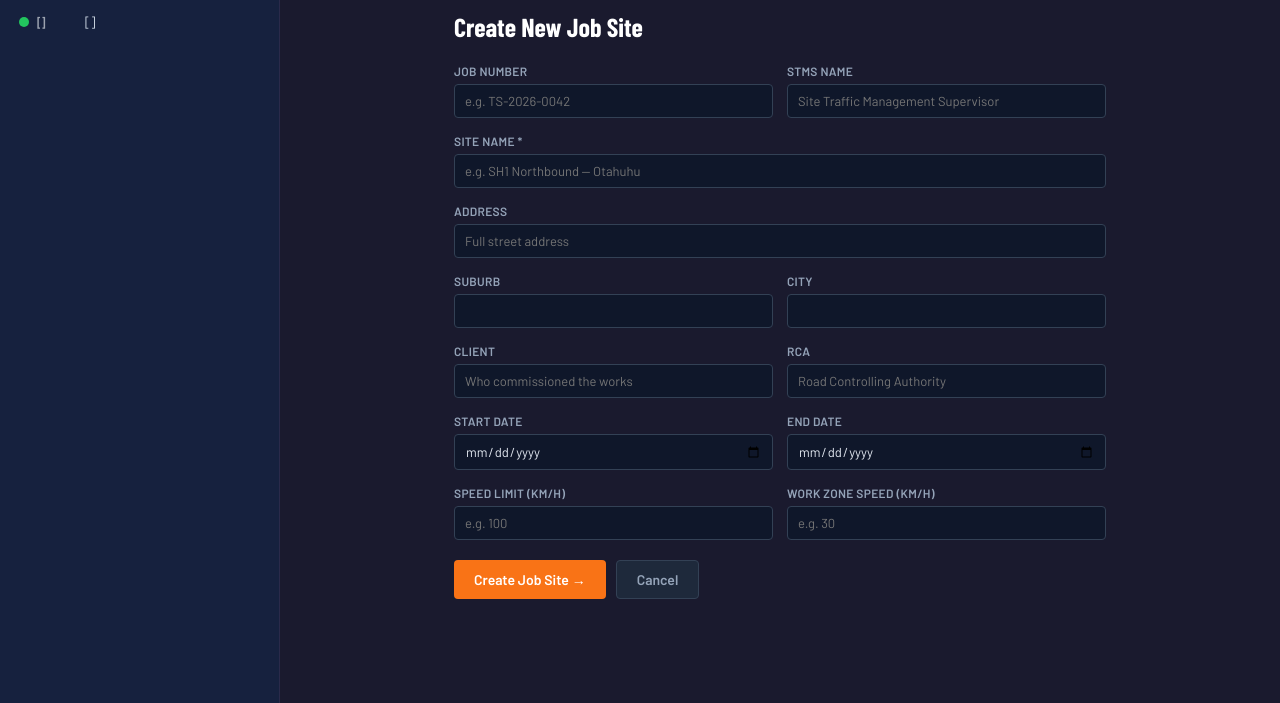
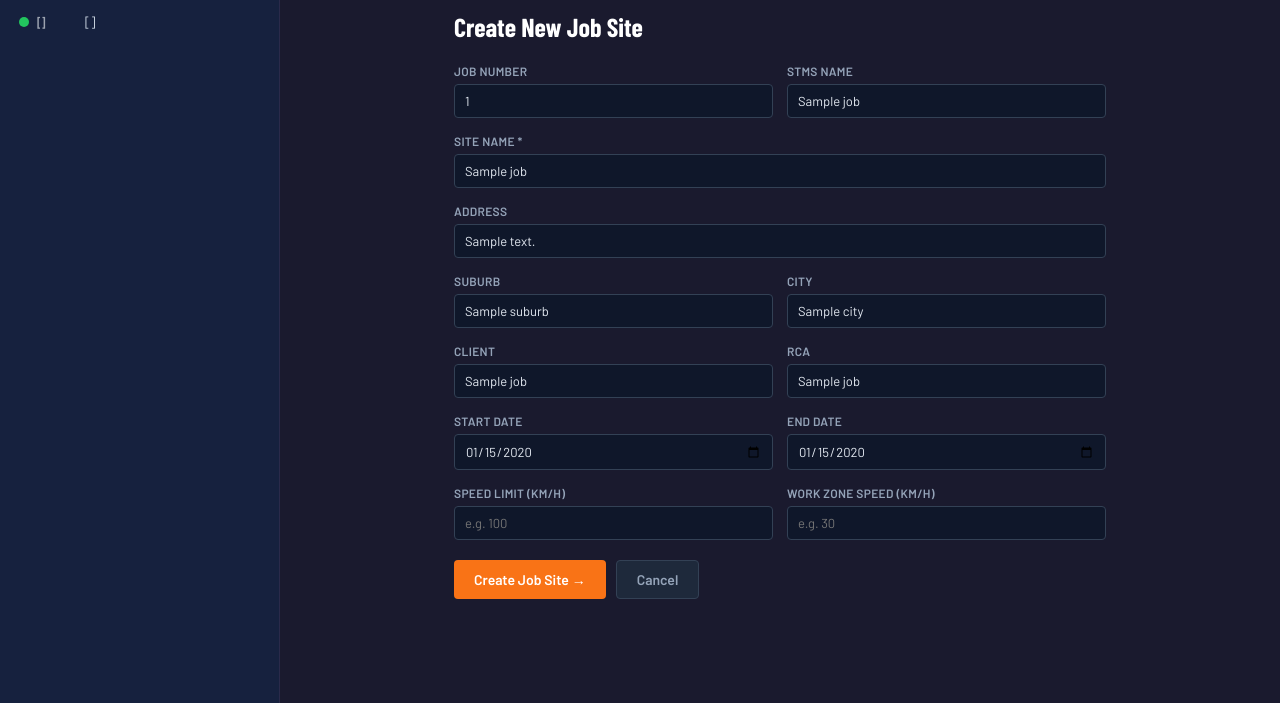
Before and after one commit to arshdeepromy/Compliance-Audit-Tool, a Flask app: template app/templates/tm/job_form.html in a window 1280 px wide. Shown: the part 97-800 px from the top of the page. Run offline with Flask 3, Linux system fonts and the light colour scheme; the template is opened without the code that fills it: most values are stand-ins (such as "Sample title", 1, 10 or a date in 2020); some libraries are stand-ins or nearby versions.

Commit message:
Add job edit, status workflow (complete/cancel/reopen), read-only lock for closed jobs

```diff
--- a/app/templates/tm/job_dashboard.html
+++ b/app/templates/tm/job_dashboard.html
@@ -41,6 +41,7 @@
   </div>
 
   <div class="top-actions">
+    <a href="{{ url_for('tm_jobs.job_edit', job_id=job.id) }}" class="btn btn-secondary">✏ Edit Job</a>
     <a href="{{ url_for('tm_jobs.job_subjects', job_id=job.id) }}" class="btn btn-primary">Edit Subjects</a>
     <a href="{{ url_for('tm_jobs.job_risks', job_id=job.id) }}" class="btn btn-primary">View Risk Register</a>
     <a href="{{ url_for('tm_jobs.job_report', job_id=job.id) }}" class="btn btn-secondary">Print Report</a>
--- a/app/templates/tm/job_form.html
+++ b/app/templates/tm/job_form.html
@@ -1,5 +1,5 @@
 {% extends "base.html" %}
-{% block title %}New Job Site — {{ branding.company_name }}{% endblock %}
+{% block title %}{{ 'Edit' if mode == 'edit' else 'New' }} Job Site — {{ branding.company_name }}{% endblock %}
 
 {% block content %}
 <style>
@@ -14,30 +14,83 @@
   .btn{display:inline-block;padding:8px 20px;border-radius:4px;font-size:14px;font-weight:600;text-decoration:none;border:none;cursor:pointer;font-family:"Barlow",sans-serif}
   .btn-primary{background:#f97316;color:#fff}.btn-primary:hover{background:#fb923c}
   .btn-secondary{background:#1e293b;color:#94a3b8;border:1px solid #334155}
-  .form-actions{margin-top:20px;display:flex;gap:10px}
+  .btn-danger{background:rgba(239,68,68,.15);color:#f87171;border:1px solid rgba(239,68,68,.3)}.btn-danger:hover{background:rgba(239,68,68,.25)}
+  .btn-success{background:rgba(34,197,94,.15);color:#4ade80;border:1px solid rgba(34,197,94,.3)}.btn-success:hover{background:rgba(34,197,94,.25)}
+  .form-actions{margin-top:20px;display:flex;gap:10px;flex-wrap:wrap}
+  .status-badge{font-size:12px;font-weight:700;padding:3px 10px;border-radius:3px;text-transform:uppercase;vertical-align:middle}
+  .st-draft{background:rgba(100,116,139,.15);color:#94a3b8}
+  .st-active{background:rgba(34,197,94,.15);color:#4ade80}
+  .st-completed{background:rgba(59,130,246,.15);color:#60a5fa}
+  .st-cancelled{background:rgba(239,68,68,.15);color:#f87171}
+  .close-section{margin-top:24px;padding-top:20px;border-top:1px solid #1e293b}
+  .close-section h3{font-family:"Barlow Condensed",sans-serif;font-size:16px;color:#94a3b8;margin-bottom:10px}
 </style>
 
 <div class="tm-form">
+  {% if mode == 'edit' %}
+  <h2>Edit Job Site <span class="status-badge st-{{ job.status|lower }}">{{ job.status }}</span></h2>
+  <form method="post" action="{{ url_for('tm_jobs.job_edit_save', job_id=job.id) }}">
+  {% else %}
   <h2>Create New Job Site</h2>
   <form method="post" action="{{ url_for('tm_jobs.job_create') }}">
+  {% endif %}
     <div class="form-grid">
-      <div class="form-group"><label>Job Number</label><input name="job_number" placeholder="e.g. TS-2026-0042"></div>
-      <div class="form-group"><label>STMS Name</label><input name="stms_name" placeholder="Site Traffic Management Supervisor"></div>
-      <div class="form-group full"><label>Site Name *</label><input name="site_name" required placeholder="e.g. SH1 Northbound — Otahuhu"></div>
-      <div class="form-group full"><label>Address</label><input name="address" placeholder="Full street address"></div>
-      <div class="form-group"><label>Suburb</label><input name="suburb"></div>
-      <div class="form-group"><label>City</label><input name="city"></div>
-      <div class="form-group"><label>Client</label><input name="client_name" placeholder="Who commissioned the works"></div>
-      <div class="form-group"><label>RCA</label><input name="rca_name" placeholder="Road Controlling Authority"></div>
-      <div class="form-group"><label>Start Date</label><input type="date" name="start_date"></div>
-      <div class="form-group"><label>End Date</label><input type="date" name="end_date"></div>
-      <div class="form-group"><label>Speed Limit (km/h)</label><input type="number" name="speed_limit_kmh" placeholder="e.g. 100"></div>
-      <div class="form-group"><label>Work Zone Speed (km/h)</label><input type="number" name="work_zone_speed_kmh" placeholder="e.g. 30"></div>
+      <div class="form-group"><label>Job Number</label><input name="job_number" value="{{ job.job_number or '' if job else '' }}" placeholder="e.g. TS-2026-0042"></div>
+      <div class="form-group"><label>STMS Name</label><input name="stms_name" value="{{ job.stms_name or '' if job else '' }}" placeholder="Site Traffic Management Supervisor"></div>
+      <div class="form-group full"><label>Site Name *</label><input name="site_name" required value="{{ job.site_name if job else '' }}" placeholder="e.g. SH1 Northbound — Otahuhu"></div>
+      <div class="form-group full"><label>Address</label><input name="address" value="{{ job.address or '' if job else '' }}" placeholder="Full street address"></div>
+      <div class="form-group"><label>Suburb</label><input name="suburb" value="{{ job.suburb or '' if job else '' }}"></div>
+      <div class="form-group"><label>City</label><input name="city" value="{{ job.city or '' if job else '' }}"></div>
+      <div class="form-group"><label>Client</label><input name="client_name" value="{{ job.client_name or '' if job else '' }}" placeholder="Who commissioned the works"></div>
+      <div class="form-group"><label>RCA</label><input name="rca_name" value="{{ job.rca_name or '' if job else '' }}" placeholder="Road Controlling Authority"></div>
+      <div class="form-group"><label>Start Date</label><input type="date" name="start_date" value="{{ job.start_date.strftime('%Y-%m-%d') if job and job.start_date else '' }}"></div>
+      <div class="form-group"><label>End Date</label><input type="date" name="end_date" value="{{ job.end_date.strftime('%Y-%m-%d') if job and job.end_date else '' }}"></div>
+      <div class="form-group"><label>Speed Limit (km/h)</label><input type="number" name="speed_limit_kmh" value="{{ job.speed_limit_kmh or '' if job else '' }}" placeholder="e.g. 100"></div>
+      <div class="form-group"><label>Work Zone Speed (km/h)</label><input type="number" name="work_zone_speed_kmh" value="{{ job.work_zone_speed_kmh or '' if job else '' }}" placeholder="e.g. 30"></div>
     </div>
     <div class="form-actions">
-      <button type="submit" class="btn btn-primary">Create Job Site →</button>
+      <button type="submit" class="btn btn-primary">{{ 'Save Changes' if mode == 'edit' else 'Create Job Site →' }}</button>
+      {% if mode == 'edit' %}
+      <a href="{{ url_for('tm_jobs.job_detail', job_id=job.id) }}" class="btn btn-secondary">Cancel</a>
+      {% else %}
       <a href="{{ url_for('tm_jobs.job_list') }}" class="btn btn-secondary">Cancel</a>
+      {% endif %}
     </div>
   </form>
+
+  {% if mode == 'edit' and job.status in ('Draft', 'Active') %}
+  <div class="close-section">
+    <h3>Job Status Actions</h3>
+    <div class="form-actions">
+      {% if job.status == 'Draft' %}
+      <form method="post" action="{{ url_for('tm_jobs.job_status', job_id=job.id) }}">
+        <input type="hidden" name="new_status" value="Active">
+        <button type="submit" class="btn btn-success">✓ Activate Job</button>
+      </form>
+      {% endif %}
+      {% if job.status in ('Draft', 'Active') %}
+      <form method="post" action="{{ url_for('tm_jobs.job_status', job_id=job.id) }}" onsubmit="return confirm('Complete this job? The risk register will be locked for record keeping.')">
+        <input type="hidden" name="new_status" value="Completed">
+        <button type="submit" class="btn btn-success">✓ Complete Job</button>
+      </form>
+      <form method="post" action="{{ url_for('tm_jobs.job_status', job_id=job.id) }}" onsubmit="return confirm('Cancel this job?')">
+        <input type="hidden" name="new_status" value="Cancelled">
+        <button type="submit" class="btn btn-danger">✕ Cancel Job</button>
+      </form>
+      {% endif %}
+    </div>
+  </div>
+  {% endif %}
+
+  {% if mode == 'edit' and job.status in ('Completed', 'Cancelled') %}
+  <div class="close-section">
+    <h3>This job is {{ job.status|lower }}</h3>
+    <p style="color:#94a3b8;font-size:13px">The risk register is locked for record keeping. To make changes, reopen the job first.</p>
+    <form method="post" action="{{ url_for('tm_jobs.job_status', job_id=job.id) }}" onsubmit="return confirm('Reopen this job? It will be set back to Active.')">
+      <input type="hidden" name="new_status" value="Active">
+      <button type="submit" class="btn btn-secondary">Reopen Job</button>
+    </form>
+  </div>
+  {% endif %}
 </div>
 {% endblock %}
--- a/app/templates/tm/job_list.html
+++ b/app/templates/tm/job_list.html
@@ -48,7 +48,7 @@
         <td>{{ j.risk_count }}</td>
         <td><span class="pct-bar"><span class="pct-fill" style="width:{{ pct }}%"></span></span>{{ pct }}%</td>
         <td style="color:#94a3b8">{{ j.start_date.strftime('%d %b %Y') if j.start_date else '—' }}</td>
-        <td><a href="{{ url_for('tm_jobs.job_detail', job_id=j.id) }}" class="btn btn-secondary">View</a></td>
+        <td><a href="{{ url_for('tm_jobs.job_detail', job_id=j.id) }}" class="btn btn-secondary">View</a> <a href="{{ url_for('tm_jobs.job_edit', job_id=j.id) }}" class="btn btn-secondary">Edit</a></td>
       </tr>
       {% endfor %}
     </tbody>
```
Also changed, not shown: app/blueprints/tm_jobs.py (+72 -0 lines).
